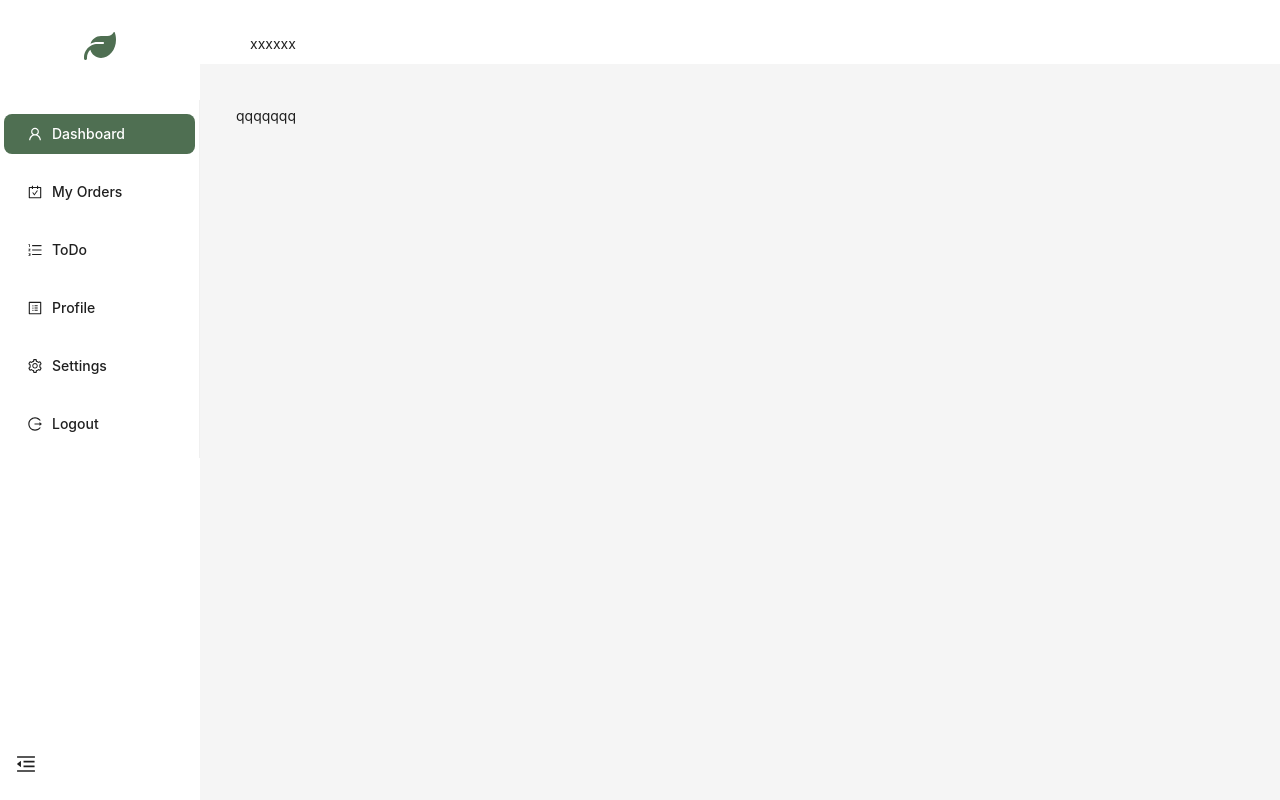
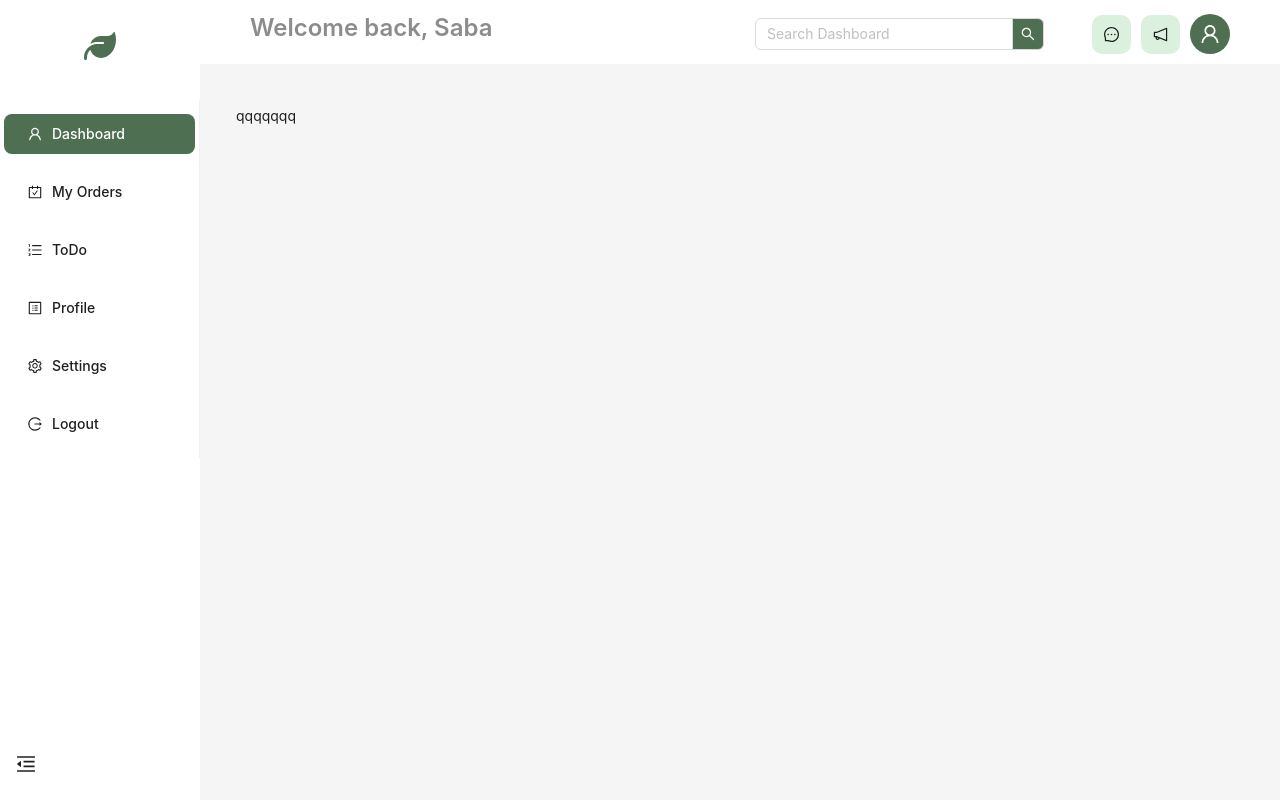
Before and after one commit to saba-ramezani/plant-dashboard, a React (Vite) app: page / in a window 1280 px wide. Built offline with nearby package versions, Linux system fonts and the light colour scheme.

Commit message:
updated and customized header component

```diff
--- a/src/App.css
+++ b/src/App.css
@@ -47,3 +47,28 @@
 .menu-bar .ant-menu-item:hover {
   background-color: #dcf0de !important;
 }
+
+
+.header-icon {
+  font-size: 15px;
+  background-color: #dcf0de;
+  border-radius: 10px;
+  padding: 0.75rem;
+}
+
+
+.header-avatar {
+  background-color: #4f6f52;
+  color: white;
+}
+
+.header-search .ant-input-group-addon button {
+  background-color: #4f6f52 !important;
+  color: white !important;
+}
+
+
+.custom-search .ant-input-group-addon button:hover {
+  background-color: #dcf0de !important;
+  color: black !important;
+}
--- a/src/App.jsx
+++ b/src/App.jsx
@@ -4,7 +4,7 @@ import { IoIosArrowDroprightCircle } from "react-icons/io";
 import 'antd/dist/reset.css';
 import { useState } from 'react';
 import './App.css'
-import Sidebar from './components/Sidebar/Sidebar';
+import { Sidebar, CustomHeader } from './components';
 
 const { Header, Sider, Content } = Layout;
 
@@ -29,7 +29,7 @@ const App = () => {
       </Sider>
       <Layout>
         <Header className='header'>
-          <div>xxxxxx</div>
+          <CustomHeader />
         </Header>
         <Content className='content'>qqqqqqq</Content>
       </Layout>
--- /dev/null
+++ b/src/components/CustomHeader/CustomHeader.jsx
@@ -0,0 +1,27 @@
+import { Avatar, Flex, Typography } from "antd"
+import Search from "antd/es/input/Search"
+import {MessageOutlined, NotificationOutlined, UserOutlined} from '@ant-design/icons'
+
+const CustomHeader = () => {
+  return (
+    <Flex align="center" justify="space-between">
+        <Typography.Title level={3} type="secondary">
+            Welcome back, Saba
+        </Typography.Title>
+        <Flex align="center" gap={"3rem"}>
+            <Search placeholder="Search Dashboard" className="header-search" allowClear />
+            <Flex align="center" gap={"10px"}>
+                <MessageOutlined className="header-icon" />
+                <NotificationOutlined className="header-icon" />
+                <Avatar
+                    icon={<UserOutlined />}
+                    size={40}
+                    className="header-avatar"
+                 />
+            </Flex>
+        </Flex>
+    </Flex>
+  )
+}
+
+export default CustomHeader
--- /dev/null
+++ b/src/components/index.js
@@ -0,0 +1,2 @@
+export {default as Sidebar} from './Sidebar/Sidebar.jsx'
+export {default as CustomHeader} from './CustomHeader/CustomHeader.jsx'
```
